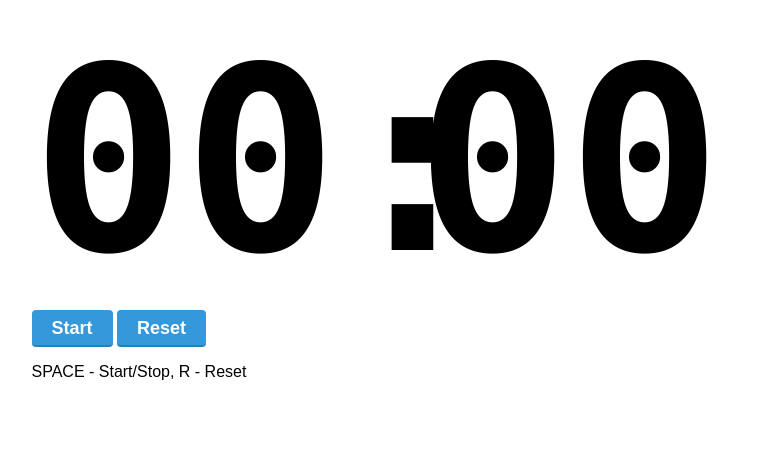
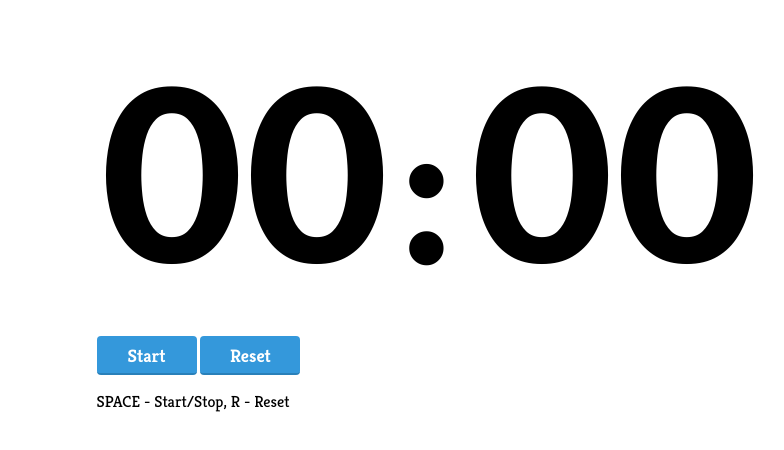
Before and after one commit to alkaruno/stopwatch, a plain HTML site: page index.html in a window 1280 px wide. Shown: the part 196-646 px from the top of the page, without its empty margins (223-1007 px from the left). Drawn offline with Linux system fonts and the light colour scheme.

Commit message:
New font from Google Webfonts

```diff
--- a/styles.css
+++ b/styles.css
@@ -1,27 +1,34 @@
+@import url(http://fonts.googleapis.com/css?family=Kreon:400,700);
+
 body, input, select, button {
     background-color: #fff;
     color: #000;
-    font-family: "Proxima Nova", "Ubuntu", sans-serif;
+    font-family: "Kreon", sans-serif;
 }
 
 #stopwatch-value {
-    font: 256px "Proxima Nova", "Monaco", "Ubuntu Mono", monospaced;
+    font-size: 256px;
 }
 
 #stopwatch-value span {
 	display: inline-block;
-	width: 152px;
+	width: 145px;
+    min-width: 145px;
+    max-width: 145px;
 	text-align: center;
 	font-weight: bold;
 }
 
 .colon {
 	width: 80px !important;
+    min-width: 80px !important;
+    max-width: 80px !important;
 }
 
 button {
 	font-size: 18px;
     padding: 5px 10px;
+    min-width: 100px;
 }
 
 button {
```
